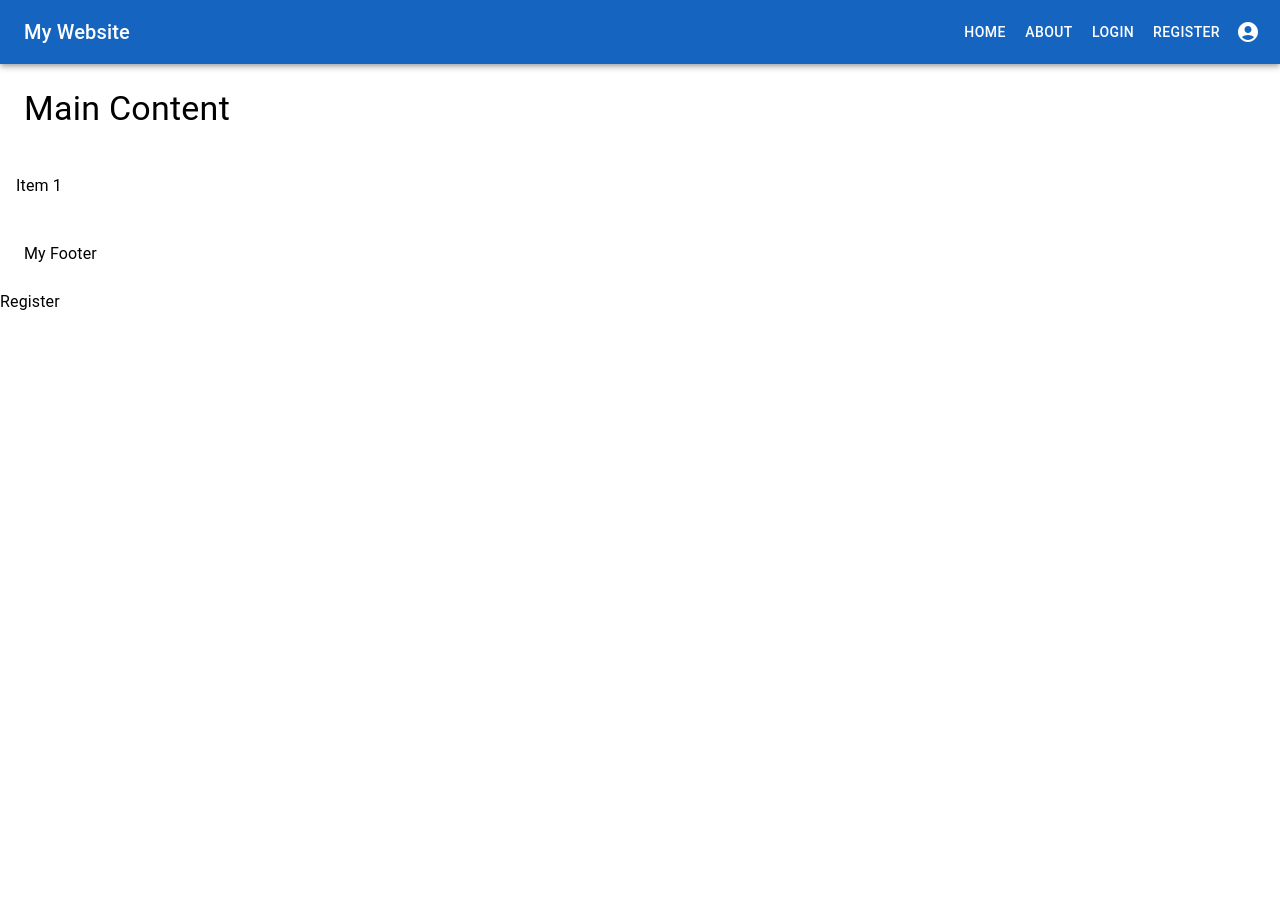
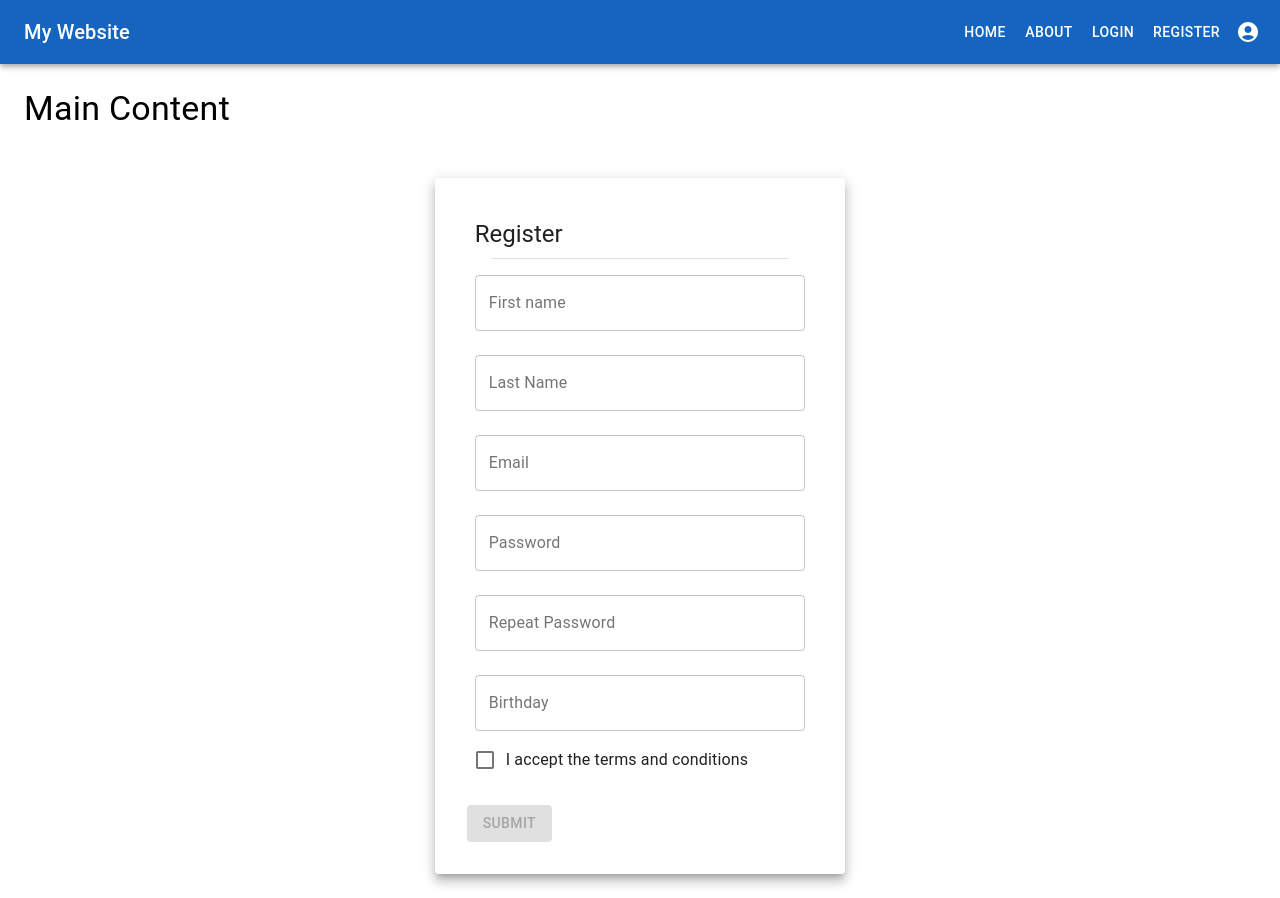
Before and after one commit to pkaramon/math-cs-forum, a React (Create React App) app in the folder forum/: page /register in a window 1280 px wide. Before the commit the page ends 800 px from the top, so only its background shows below. Built offline with nearby package versions, Linux system fonts and the light colour scheme.

Commit message:
feat: added RegistrationForm

```diff
--- a/forum/src/App.js
+++ b/forum/src/App.js
@@ -1,38 +1,30 @@
-import './App.css';
-import {ThemeProvider} from '@mui/material/styles';
-import {Box, List, ListItem, ListItemText, Typography} from "@mui/material";
-import theme from './materialUITheme';
-import Navbar from "./components/Navbar";
-import {BrowserRouter, Route, Routes} from "react-router-dom";
+import "./App.css";
+import { Typography } from "@mui/material";
+import { BrowserRouter, Route, Routes } from "react-router-dom";
+import Layout from "./pages/Layout";
+import RegistrationForm from "./components/forms/RegistrationForm";
 
 function App() {
   return (
     <BrowserRouter>
-            <ThemeProvider theme={theme}>
-                <Navbar/>
-                <Box p={3}>
-                    <Typography variant="h4">Main Content</Typography>
-                </Box>
-
-                <List>
-                    <ListItem>
-                        <ListItemText primary="Item 1"/>
-                    </ListItem>
-                </List>
-                <Box component="footer" p={3}>
-                    <Typography variant="body1">My Footer</Typography>
-                </Box>
-            </ThemeProvider>
-
       <Routes>
-                <Route path={"/"} element={<Typography variant={"body1"}>Home</Typography>}></Route>
-                <Route path={"/about"} element={<Typography variant={"body1"}>About</Typography>}></Route>
-                <Route path={"/login"} element={<Typography variant={"body1"}>Login</Typography>}></Route>
-                <Route path={"/register"} element={<Typography variant={"body1"}>Register</Typography>}></Route>
+        <Route path={"/"} element={<Layout />}>
+          <Route
+            path={"/"}
+            element={<Typography variant={"body1"}>Home</Typography>}
+          />
+          <Route
+            path={"/about"}
+            element={<Typography variant={"body1"}>About</Typography>}
+          />
+          <Route
+            path={"/login"}
+            element={<Typography variant={"body1"}>Login</Typography>}
+          />
+          <Route path={"/register"} element={<RegistrationForm />} />
+        </Route>
       </Routes>
     </BrowserRouter>
-
-
   );
 }
 
--- /dev/null
+++ b/forum/src/components/forms/FormField.js
@@ -0,0 +1,23 @@
+import { Field, useFormikContext } from "formik";
+import { TextField } from "@mui/material";
+import React from "react";
+
+const FormField = ({ property, label, children, ...other }) => {
+  const { errors, touched } = useFormikContext();
+  return (
+    <Field
+      name={property}
+      as={TextField}
+      label={label}
+      fullWidth
+      error={touched[property] && Boolean(errors[property])}
+      helperText={touched[property] && errors[property]}
+      margin="normal"
+      {...other}
+    >
+      {children}
+    </Field>
+  );
+};
+
+export default FormField;
--- /dev/null
+++ b/forum/src/components/forms/RegistrationForm.js
@@ -0,0 +1,143 @@
+import React from "react";
+import { Field, Form, Formik } from "formik";
+import {
+  Box,
+  Button,
+  Card,
+  CardActions,
+  CardContent,
+  Checkbox,
+  Divider,
+  FormControlLabel,
+  Grid,
+  Slider,
+  Typography,
+} from "@mui/material";
+import { DatePicker } from "@mui/x-date-pickers/DatePicker";
+import { LocalizationProvider } from "@mui/x-date-pickers/LocalizationProvider";
+import { AdapterDayjs } from "@mui/x-date-pickers/AdapterDayjs";
+import RegistrationSchema, {
+  calculatePasswordStrength,
+  getPasswordStrengthColor,
+  initialValues,
+} from "./RegistrationSchema";
+import FormField from "./FormField";
+
+const FormComponent = () => {
+  return (
+    <Grid container justifyContent="center">
+      <Grid item xs={12} sm={8} md={6} lg={4}>
+        <Card raised>
+          <Box m={3}>
+            <Formik
+              initialValues={initialValues}
+              validationSchema={RegistrationSchema}
+              onSubmit={(values, { setSubmitting }) => {
+                setTimeout(() => {
+                  alert(JSON.stringify(values, null, 2));
+                  setSubmitting(false);
+                }, 400);
+              }}
+            >
+              {({
+                setFieldValue,
+                isValid,
+                dirty,
+                values,
+                handleChange,
+                handleBlur,
+              }) => (
+                <Form>
+                  <CardContent>
+                    <Typography variant="h5" component="h2" gutterBottom>
+                      Register
+                    </Typography>
+
+                    <Divider variant="middle" />
+
+                    <FormField property={"firstName"} label={"First name"} />
+                    <FormField property={"lastName"} label={"Last Name"} />
+                    <FormField property={"email"} label={"Email"} />
+                    <FormField
+                      property={"password"}
+                      label={"Password"}
+                      type={"password"}
+                      onChange={handleChange}
+                      onBlur={handleBlur}
+                    />
+
+                    {values.password && (
+                      <>
+                        <Typography>Password Strength</Typography>
+                        <Slider
+                          value={calculatePasswordStrength(values.password)}
+                          color={getPasswordStrengthColor(
+                            calculatePasswordStrength(values.password),
+                          )}
+                          sx={{
+                            height: 8,
+                            "& .MuiSlider-thumb": { display: "none" },
+                          }}
+                          margin="normal"
+                        />
+                      </>
+                    )}
+
+                    <FormField
+                      property={"repeatPassword"}
+                      type={"password"}
+                      label={"Repeat Password"}
+                    />
+
+                    <LocalizationProvider dateAdapter={AdapterDayjs}>
+                      <Field name="birthday" fullWidth margin={"normal"}>
+                        {() => (
+                          <DatePicker
+                            label="Birthday"
+                            value={values.birthday}
+                            onChange={(date) => setFieldValue("birthday", date)}
+                            slotProps={{
+                              textField: {
+                                variant: "outlined",
+                                margin: "normal",
+                                fullWidth: true,
+                              },
+                            }}
+                          />
+                        )}
+                      </Field>
+                    </LocalizationProvider>
+
+                    <Field name="acceptTerms" type="checkbox">
+                      {({ field }) => (
+                        <FormControlLabel
+                          control={
+                            <Checkbox {...field} checked={field.value} />
+                          }
+                          label="I accept the terms and conditions"
+                          margin={"normal"}
+                        />
+                      )}
+                    </Field>
+                  </CardContent>
+                  <CardActions>
+                    <Button
+                      disabled={!(isValid && dirty)}
+                      type="submit"
+                      variant="contained"
+                      color="primary"
+                    >
+                      Submit
+                    </Button>
+                  </CardActions>
+                </Form>
+              )}
+            </Formik>
+          </Box>
+        </Card>
+      </Grid>
+    </Grid>
+  );
+};
+
+export default FormComponent;
--- /dev/null
+++ b/forum/src/components/forms/RegistrationSchema.js
@@ -0,0 +1,39 @@
+import * as Yup from "yup";
+
+const RegistrationFormSchema = Yup.object().shape({
+  firstName: Yup.string().required("Required"),
+  lastName: Yup.string().required("Required"),
+  email: Yup.string().email("Invalid email").required("Required"),
+  password: Yup.string()
+    .required("Required")
+    .min(6, "Password is too short - should be 6 chars minimum."),
+  repeatPassword: Yup.string().oneOf(
+    [Yup.ref("password"), null],
+    "Passwords must match",
+  ),
+  birthday: Yup.date().required("Required").nullable(),
+  acceptTerms: Yup.bool().oneOf(
+    [true],
+    "You must accept the terms and conditions.",
+  ),
+});
+
+export const calculatePasswordStrength = (password) => {
+  return Math.min(100, password.length * 10);
+};
+
+export const getPasswordStrengthColor = (strength) => {
+  return strength >= 70 ? "success" : "error";
+};
+
+export const initialValues = {
+  firstName: "",
+  lastName: "",
+  email: "",
+  password: "",
+  repeatPassword: "",
+  birthday: null,
+  acceptTerms: false,
+};
+
+export default RegistrationFormSchema;
--- /dev/null
+++ b/forum/src/pages/Layout.js
@@ -0,0 +1,22 @@
+import Navbar from "../components/Navbar";
+import {Outlet} from "react-router-dom";
+import {ThemeProvider} from "@mui/material/styles";
+import theme from "../materialUITheme";
+import {Box, Typography} from "@mui/material";
+
+function Layout() {
+    return <>
+        <ThemeProvider theme={theme}>
+            <Navbar/>
+            <Box p={3}>
+                <Typography variant="h4">Main Content</Typography>
+            </Box>
+            <Box component="footer" p={3}>
+                <Outlet/>
+            </Box>
+        </ThemeProvider>
+
+    </>
+}
+
+export default Layout;
--- a/forum/src/router.js
+++ b/forum/src/router.js
@@ -1,11 +1,13 @@
-import * as React from 'react';
-import PropTypes from 'prop-types';
-import {BrowserRouter, Link as RouterLink} from 'react-router-dom';
-import {StaticRouter} from 'react-router-dom/server';
+import * as React from "react";
+import PropTypes from "prop-types";
+import { BrowserRouter, Link as RouterLink } from "react-router-dom";
+import { StaticRouter } from "react-router-dom/server";
 
 export const LinkBehavior = React.forwardRef((props, ref) => {
-    const {href, ...other} = props;
-    return <RouterLink data-testid="custom-link" ref={ref} to={href} {...other} />;
+  const { href, ...other } = props;
+  return (
+    <RouterLink data-testid="custom-link" ref={ref} to={href} {...other} />
+  );
 });
 
 LinkBehavior.propTypes = {
@@ -19,9 +21,9 @@ LinkBehavior.propTypes = {
   ]).isRequired,
 };
 
-export function Router(props) {
-    const {children} = props;
-    if (typeof window === 'undefined') {
+function Router(props) {
+  const { children } = props;
+  if (typeof window === "undefined") {
     return <StaticRouter location="/">{children}</StaticRouter>;
   }
 
```
Also changed, not shown: forum/package.json (+8 -1 lines), forum/src/components/Navbar.js (+26 -35 lines), 2 other files (tests, documents, lock files or other folders). Lines whose indentation alone changed are shown as unchanged.
